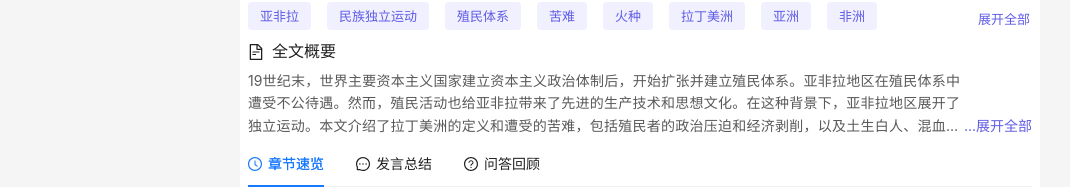
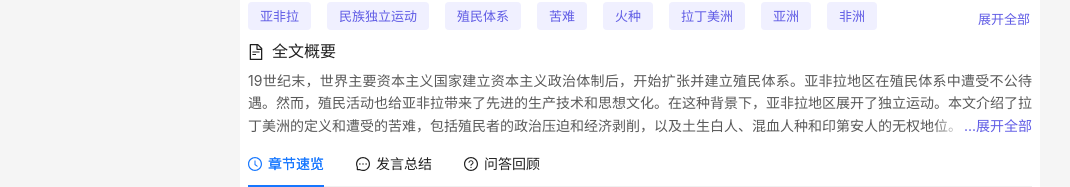
Before and after one commit to yy991207/ali, a React (Vite) app: page / in a window 1280 px wide. Shown: the part 492-679 px from the top of the page, without its empty margins (0-1070 px from the left). Built offline with nearby package versions, Linux system fonts and the light colour scheme.

Commit message:
refactor(SmartOverview): 优化摘要展开收起样式和交互逻辑
重构摘要展开收起功能，使用max-height动画替代webkit-line-clamp实现更流畅的展开效果
将展开收起按钮整合到摘要容器内，简化DOM结构并优化定位样式

```diff
--- a/src/components/SmartOverview/index.css
+++ b/src/components/SmartOverview/index.css
@@ -115,29 +115,25 @@
 }
 
 .summary-wrapper {
-  display: flex;
-  flex-wrap: wrap;
-  align-items: flex-end;
+  position: relative;
 }
 
 .full-summary {
   font-size: 14px;
   line-height: 1.6;
   color: #595959;
-  margin-bottom: 0 !important;
   text-align: justify;
-  flex: 1;
+  overflow: hidden;
+  transition: max-height 0.3s ease-in-out;
+  position: relative;
 }
 
 .full-summary.collapsed {
-  display: -webkit-box;
-  -webkit-line-clamp: 3;
-  -webkit-box-orient: vertical;
-  overflow: hidden;
+  max-height: calc(1.6em * 3);
 }
 
 .full-summary.expanded {
-  display: block;
+  max-height: 500px;
 }
 
 .summary-expand-inline {
@@ -145,8 +141,17 @@
   cursor: pointer;
   font-size: 14px;
   white-space: nowrap;
-  line-height: 1.6;
-  margin-left: 4px;
+  position: absolute;
+  bottom: 0;
+  right: 0;
+  background: linear-gradient(to right, transparent, #fff 30%);
+  padding-left: 30px;
+}
+
+.full-summary.expanded .summary-expand-inline {
+  position: static;
+  background: none;
+  padding-left: 0;
 }
 
 .summary-expand-inline:hover {
--- a/src/components/SmartOverview/index.tsx
+++ b/src/components/SmartOverview/index.tsx
@@ -174,25 +174,15 @@ export default function SmartOverview({
           }
         >
           <div className="summary-wrapper">
-            <Paragraph className={`full-summary ${summaryExpanded ? 'expanded' : 'collapsed'}`}>
+            <div className={`full-summary ${summaryExpanded ? 'expanded' : 'collapsed'}`}>
               {fullSummary}
-            </Paragraph>
-            {!summaryExpanded && fullSummary.length > 60 && (
               <span
                 className="summary-expand-inline"
-                onClick={() => setSummaryExpanded(true)}
+                onClick={() => setSummaryExpanded(!summaryExpanded)}
               >
-                ...展开全部
+                {summaryExpanded ? ' 收起' : '...展开全部'}
               </span>
-            )}
-            {summaryExpanded && (
-              <span
-                className="summary-expand-inline"
-                onClick={() => setSummaryExpanded(false)}
-              >
-                收起
-              </span>
-            )}
+            </div>
           </div>
         </Card>
       )}
```
